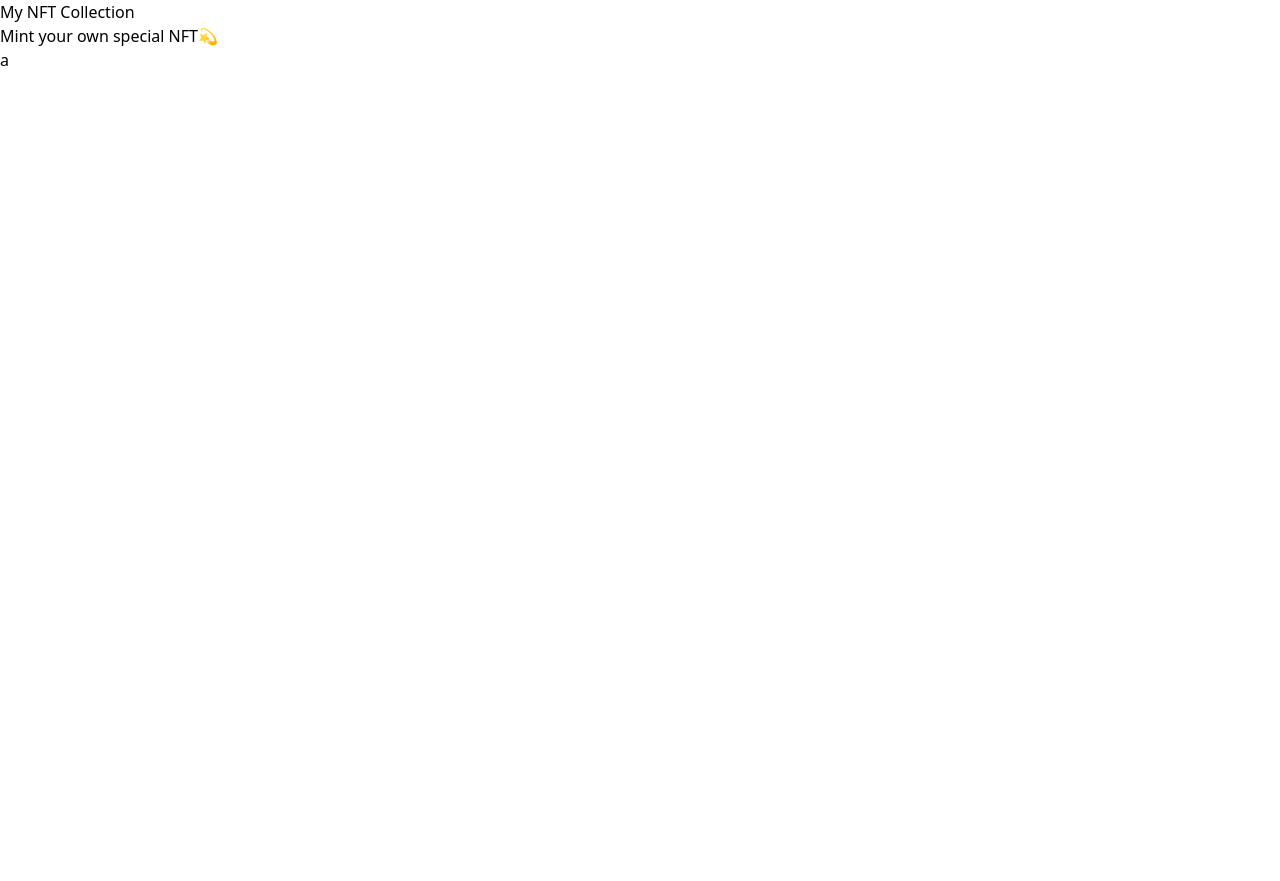
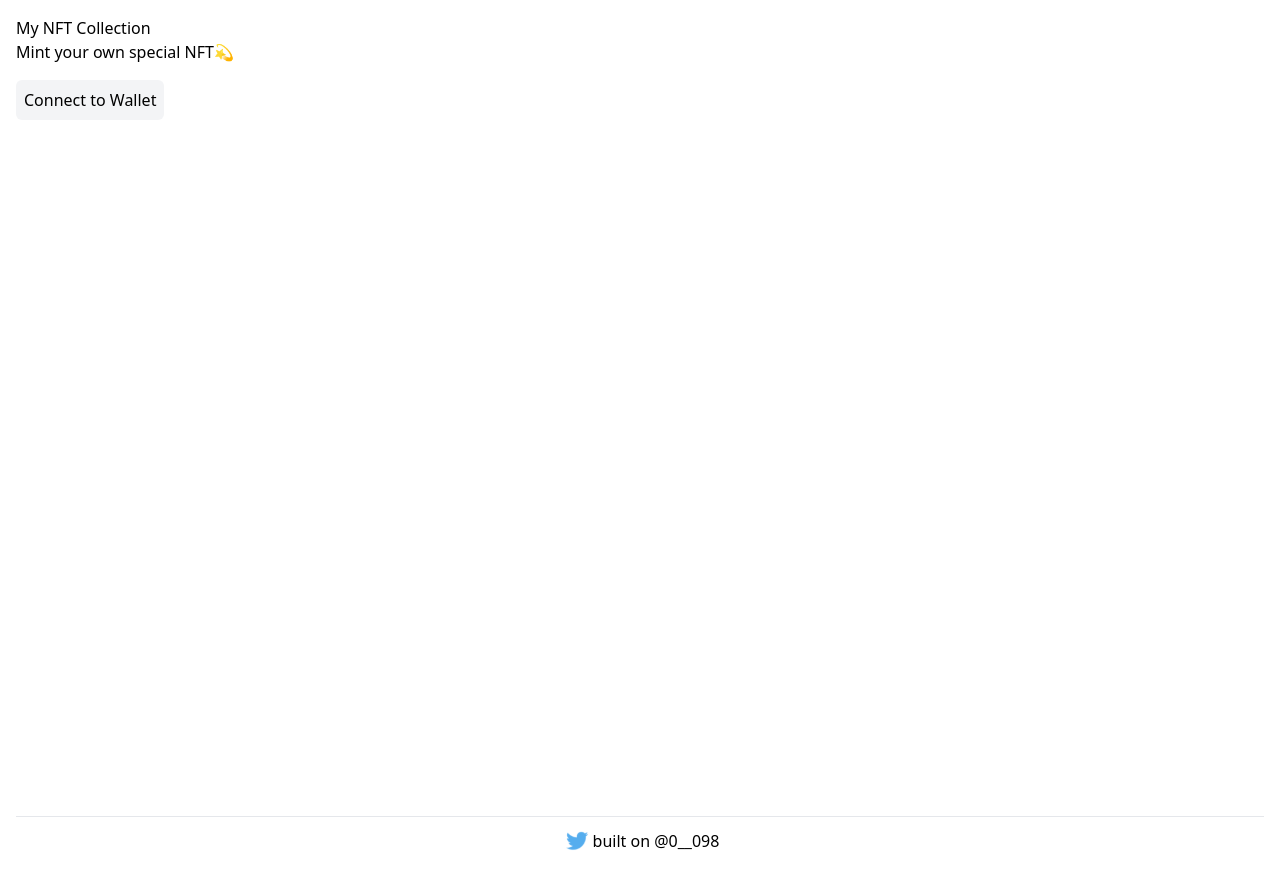
Before and after one commit to hayashi-ay/haya3, a Next.js app: page /eth-nft in a window 1280 px wide. Before the commit the page ends 800 px from the top, so only its background shows below. Built offline with nearby package versions, Linux system fonts and the light colour scheme.

Commit message:
fix: footerを追加

```diff
--- a/src/pages/eth-nft/index.tsx
+++ b/src/pages/eth-nft/index.tsx
@@ -1,18 +1,20 @@
 import React, { useEffect, useState } from "react";
 import { ethers } from "ethers";
+import Footer from '@/organism/footer'
 
 const EthNFT = () => {
 	return (
-		<div>
-			<div>
+		<div className="p-4">
+			<div className="min-h-screen">
 				<div>
 					<p>My NFT Collection</p>
 					<p>Mint your own special NFT💫</p>
+					<button className="mt-4 p-2 border-0 bg-gray-100 rounded-md">
+						Connect to Wallet
+					</button>
 				</div>
 			</div>
-			<footer>
-				a
-			</footer>
+			<Footer></Footer>
 		</div>
 	)
 }
```
